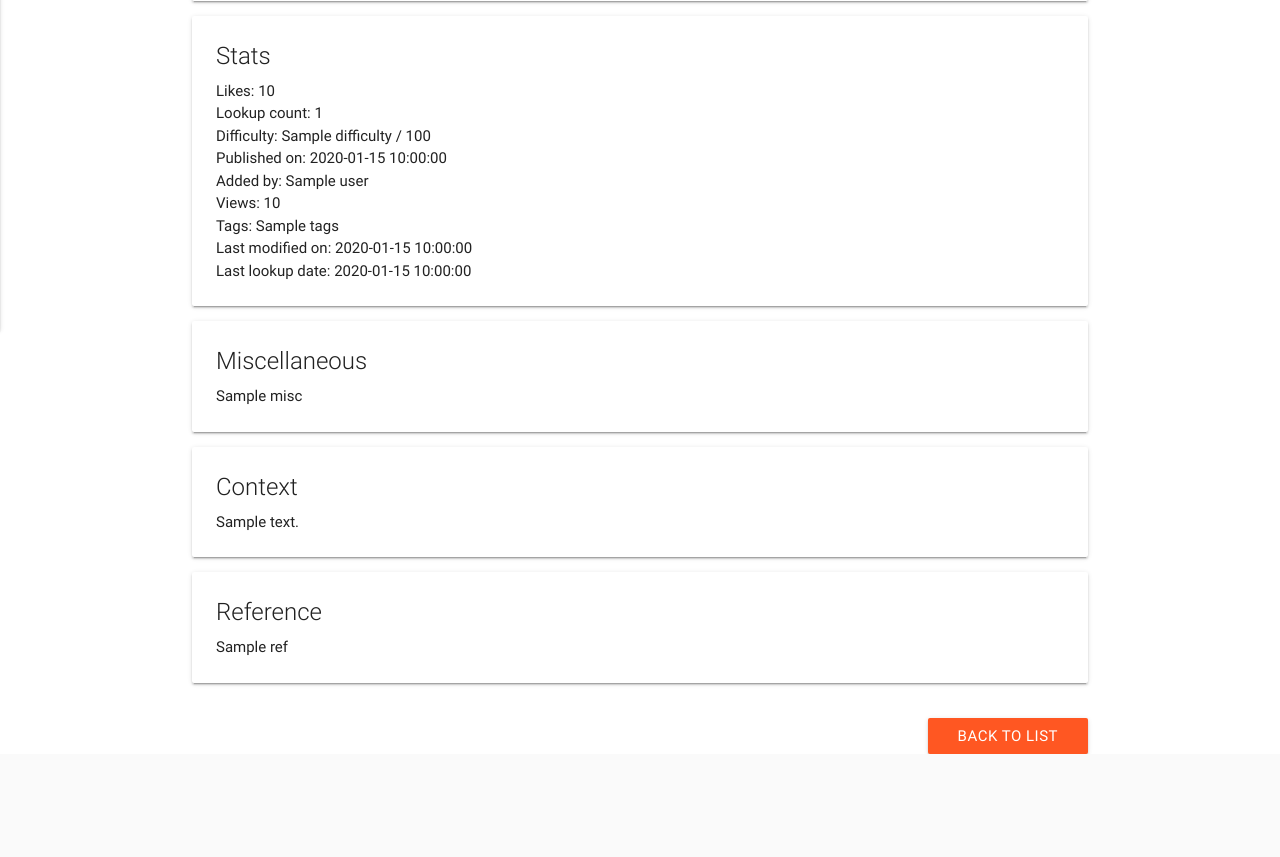
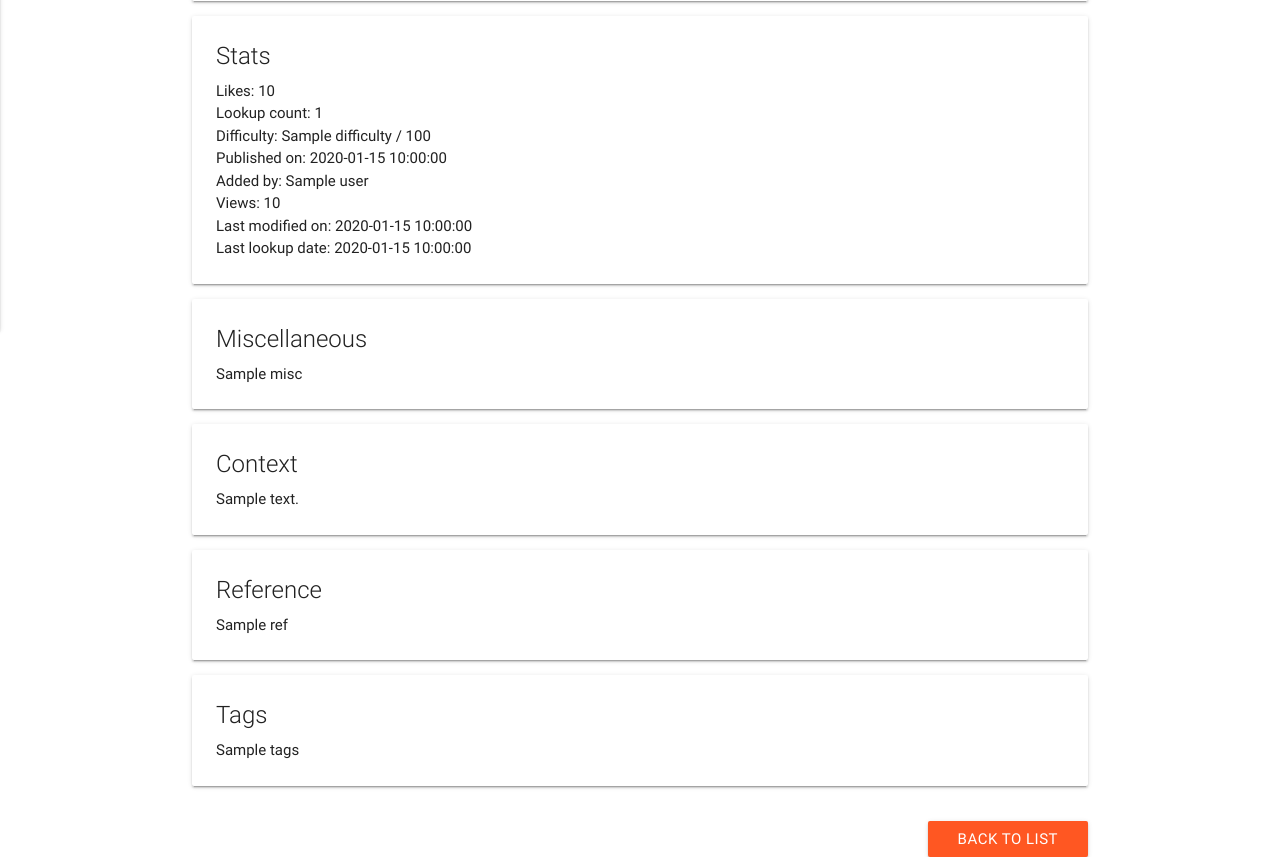
Before and after one commit to Code-Institute-Submissions/vocab_journal, a Flask app: template templates/vocab.html in a window 1280 px wide. Shown: the part 530-1387 px from the top of the page. Before the commit the page ends 1284 px from the top, so only its background shows below. Run offline with Flask 2, Linux system fonts and the light colour scheme; the template is opened without the code that fills it: most values are stand-ins (such as "Sample title", 1, 10 or a date in 2020); some libraries are stand-ins or nearby versions; some web fonts are replaced.

Commit message:
further clean up in vocab.html, tags now address like the rest of the inputs likfe context, reference, source and so on

```diff
--- a/templates/vocab.html
+++ b/templates/vocab.html
@@ -36,7 +36,6 @@
                 <p>Published on: {{ vocab.pub_date }}</p>
                 <p>Added by: {{ vocab.user }}</p>
                 <p>Views: {{ vocab.views }}</p>
-                <p>Tags: {{ vocab.tags }}</p>
                 <p>Last modified on: {{ vocab.mod_date }}</p>
                 <p>Last lookup date: {{ vocab.last_lookup_date }}</p>
             </div>
@@ -62,6 +61,13 @@
                 <p>{{ vocab.ref }}</p>
             </div>
         </div>
+        {% endif %} {% if vocab.tags != "" %}
+        <div class="card">
+            <div class="card-content">
+                <span class="card-title">Tags</span>
+                <p>{{ vocab.tags }}</p>
+            </div>
+        </div>
         {% endif %}
     </div>
 </div>
```
Also changed, not shown: templates/edit_vocab.html (+0 -8 lines).
